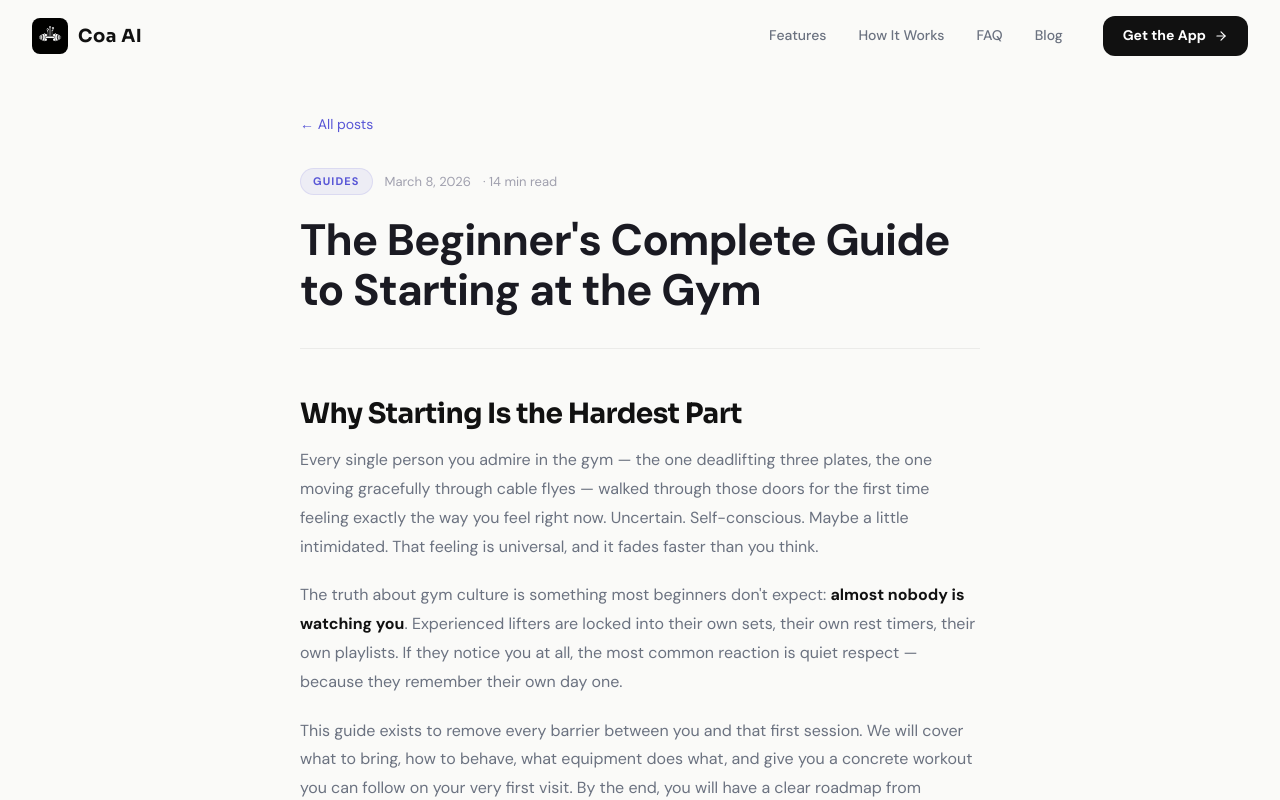
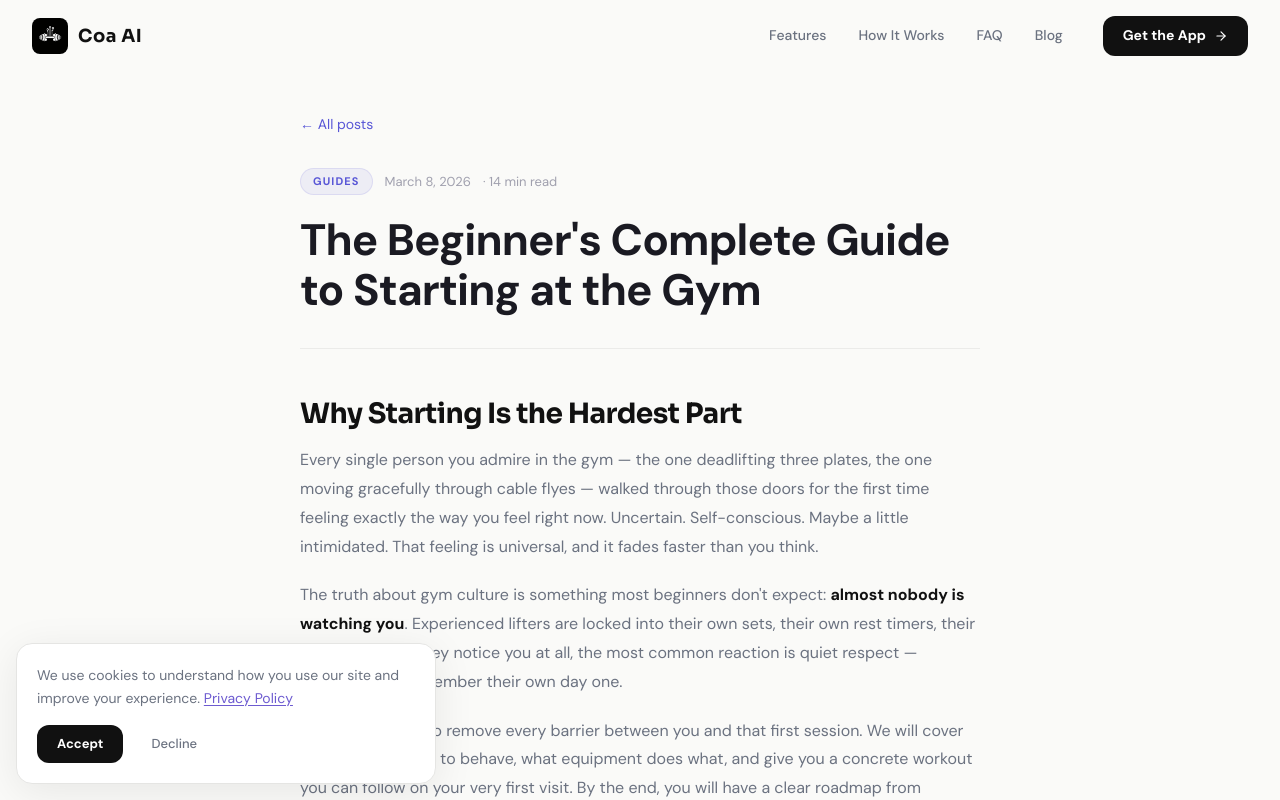
Before and after one commit to Mohssine24/CoaAi-LandingPage, a Next.js app: page /blog/beginners-guide-to-gym in a window 1280 px wide. Shown: the top 800 px of the page. Built offline with nearby package versions, Linux system fonts and the light colour scheme.

Commit message:
Add cookie consent, GA analytics, OG/Twitter cards, block /api in robots

```diff
--- a/src/app/blog/[slug]/page.tsx
+++ b/src/app/blog/[slug]/page.tsx
@@ -24,6 +24,11 @@ export async function generateMetadata({ params }: Props): Promise<Metadata> {
       description: post.metaDescription,
       type: "article",
       url: `https://coaai.app/blog/${post.slug}`,
+    },
+    twitter: {
+      card: "summary",
+      title: post.metaTitle,
+      description: post.metaDescription,
     },
   };
 }
--- a/src/app/blog/page.tsx
+++ b/src/app/blog/page.tsx
@@ -7,6 +7,17 @@ export const metadata: Metadata = {
   description:
     "Training tips, nutrition science, and behind-the-scenes updates from the Coa AI team.",
   alternates: { canonical: "/blog" },
+  openGraph: {
+    title: "Blog — Coa AI",
+    description: "Training tips, nutrition science, and behind-the-scenes updates from the Coa AI team.",
+    url: "https://coaai.app/blog",
+    type: "website",
+  },
+  twitter: {
+    card: "summary",
+    title: "Blog — Coa AI",
+    description: "Training tips, nutrition science, and behind-the-scenes updates from the Coa AI team.",
+  },
 };
 
 export default function BlogPage() {
--- a/src/app/layout.tsx
+++ b/src/app/layout.tsx
@@ -3,6 +3,7 @@ import { Sora, DM_Sans } from "next/font/google";
 import "./globals.css";
 import Navbar from "@/components/Navbar";
 import Footer from "@/components/Footer";
+import CookieConsent from "@/components/CookieConsent";
 
 const sora = Sora({
   subsets: ["latin"],
@@ -89,6 +90,7 @@ export default function RootLayout({
           {children}
         </main>
         <Footer />
+        <CookieConsent />
       </body>
     </html>
   );
--- /dev/null
+++ b/src/components/CookieConsent.tsx
@@ -0,0 +1,102 @@
+"use client";
+
+import { useState, useEffect, useCallback } from "react";
+import Link from "next/link";
+import Script from "next/script";
+
+const CONSENT_KEY = "coaai_cookie_consent";
+const GA_ID = "G-XR31Q4WPJK";
+
+type Consent = "pending" | "accepted" | "declined";
+
+function getStoredConsent(): Consent {
+  try {
+    const val = localStorage.getItem(CONSENT_KEY);
+    if (val === "accepted" || val === "declined") return val;
+  } catch {}
+  return "pending";
+}
+
+export default function CookieConsent() {
+  const [consent, setConsent] = useState<Consent>("accepted"); // default to accepted to avoid flash
+  const [visible, setVisible] = useState(false);
+
+  useEffect(() => {
+    const stored = getStoredConsent();
+    setConsent(stored);
+    if (stored === "pending") {
+      // Show after a short delay so users see the page first
+      const timer = setTimeout(() => setVisible(true), 1500);
+      return () => clearTimeout(timer);
+    }
+  }, []);
+
+  const handleAccept = useCallback(() => {
+    try { localStorage.setItem(CONSENT_KEY, "accepted"); } catch {}
+    setConsent("accepted");
+    setVisible(false);
+  }, []);
+
+  const handleDecline = useCallback(() => {
+    try { localStorage.setItem(CONSENT_KEY, "declined"); } catch {}
+    setConsent("declined");
+    setVisible(false);
+  }, []);
+
+  return (
+    <>
+      {/* Only load GA if user accepted */}
+      {consent === "accepted" && (
+        <>
+          <Script
+            src={`https://www.googletagmanager.com/gtag/js?id=${GA_ID}`}
+            strategy="afterInteractive"
+          />
+          <Script id="gtag-init" strategy="afterInteractive">
+            {`window.dataLayer=window.dataLayer||[];function gtag(){dataLayer.push(arguments);}gtag('js',new Date());gtag('config','${GA_ID}');`}
+          </Script>
+        </>
+      )}
+
+      {/* Banner */}
+      <div
+        className="fixed bottom-0 left-0 z-[9997] w-full px-4 pb-4 sm:bottom-4 sm:left-4 sm:w-auto sm:max-w-[420px] sm:px-0 sm:pb-0"
+        style={{
+          transform: visible ? "translateY(0)" : "translateY(calc(100% + 32px))",
+          opacity: visible ? 1 : 0,
+          transition: "transform 0.4s cubic-bezier(0.16,1,0.3,1), opacity 0.3s ease",
+          pointerEvents: visible ? "auto" : "none",
+        }}
+      >
+        <div
+          className="rounded-2xl border border-[#E5E5E3] bg-white p-5 shadow-[0_8px_40px_rgba(0,0,0,0.08)]"
+        >
+          <p className="text-[14px] leading-[1.6] text-[#6B7280]">
+            We use cookies to understand how you use our site and improve your experience.{" "}
+            <Link
+              href="/privacy"
+              className="text-[#6D5BD0] underline underline-offset-2 transition-colors hover:text-[#5546B7]"
+            >
+              Privacy Policy
+            </Link>
+          </p>
+
+          <div className="mt-4 flex items-center gap-3">
+            <button
+              onClick={handleAccept}
+              className="flex h-[38px] cursor-pointer items-center rounded-xl bg-[#111111] px-5 text-[13px] font-bold text-white transition-all duration-200 hover:bg-[#333333] active:scale-[0.97]"
+            >
+              Accept
+            </button>
+            <button
+              onClick={handleDecline}
+              className="flex h-[38px] cursor-pointer items-center rounded-xl px-4 text-[13px] font-medium text-[#6B7280] transition-colors duration-200 hover:text-[#111111]"
+            >
+              Decline
+            </button>
+          </div>
+        </div>
+      </div>
+    </>
+  );
+}
```
Also changed, not shown: public/robots.txt.
